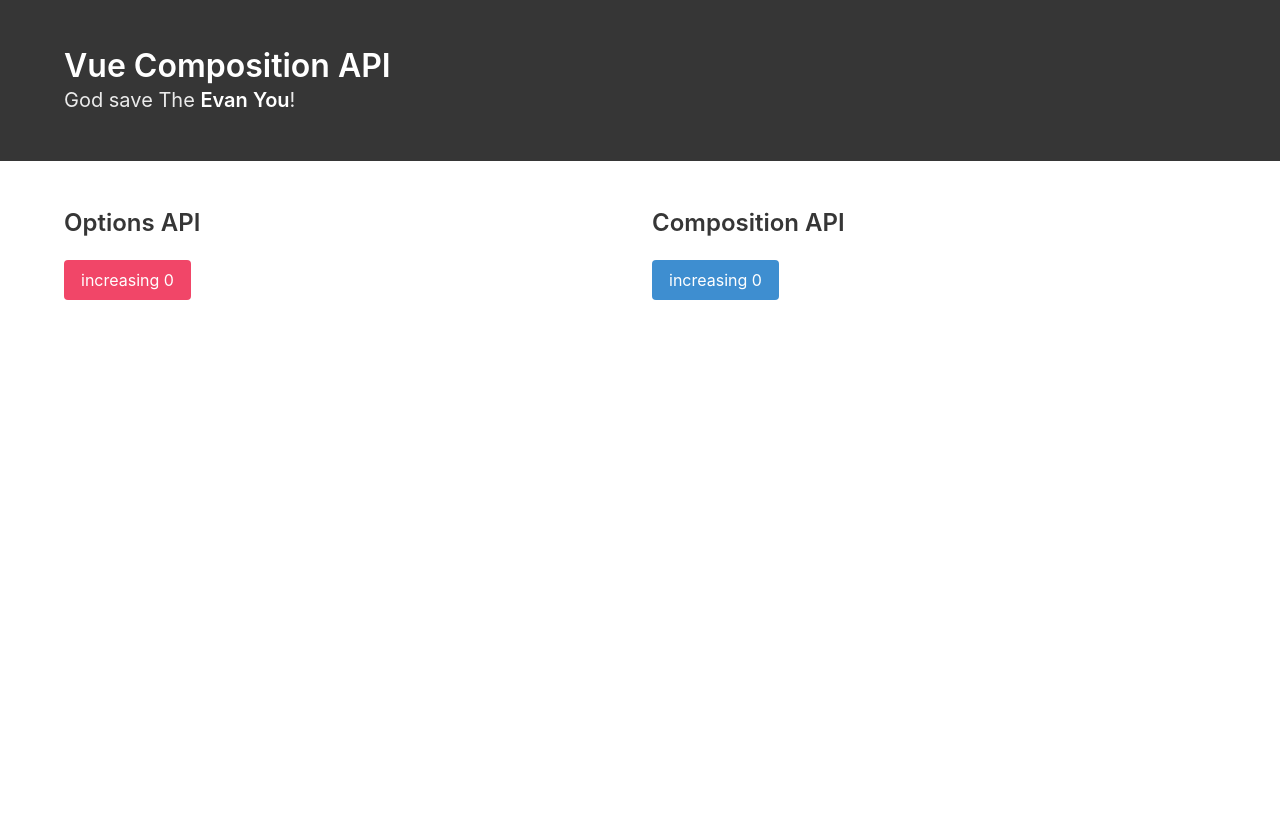
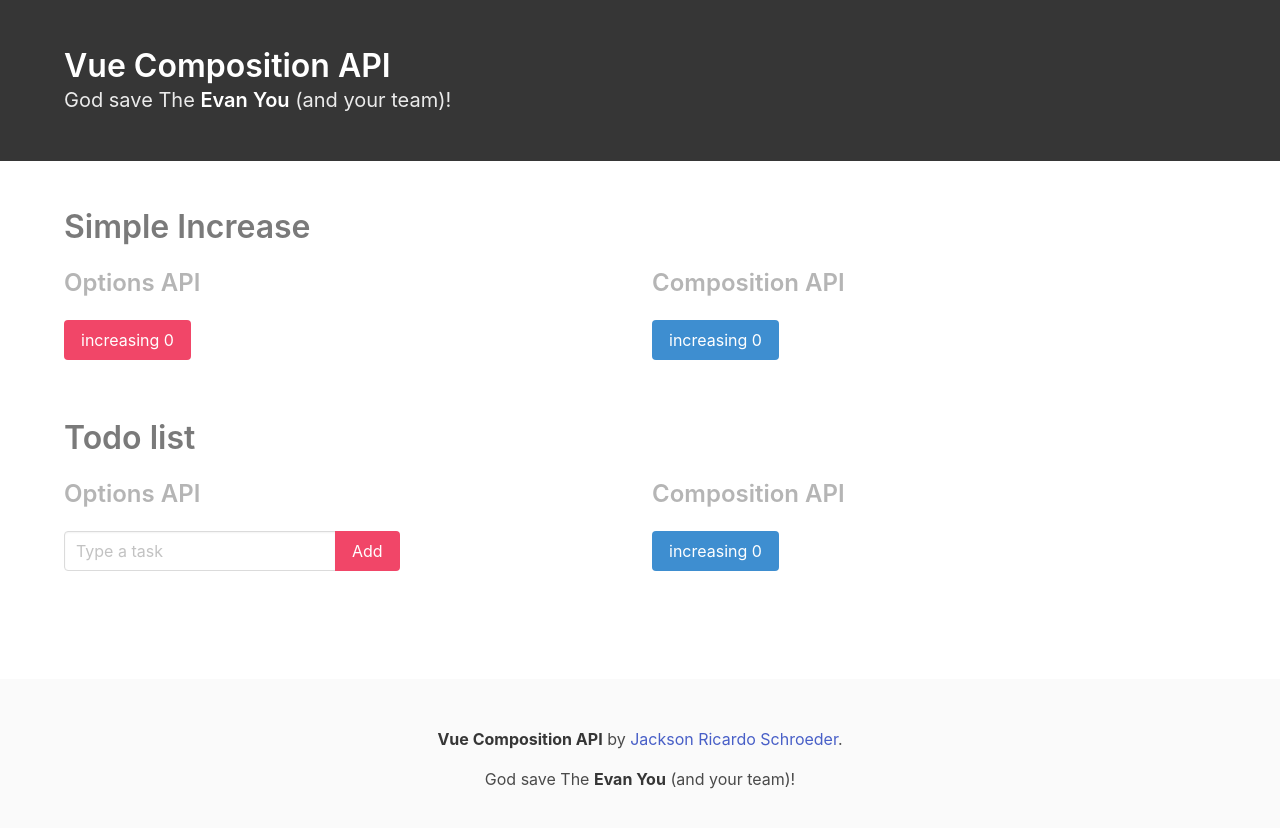
Before and after one commit to xereda/vite-compositon-api, a Vue app: page / in a window 1280 px wide. Shown: the top 828 px of the page. Before the commit the page ends 800 px from the top, so only its background shows below. Built offline with nearby package versions, Linux system fonts and the light colour scheme.

Commit message:
add todo-list with options api approach

```diff
--- a/src/App.vue
+++ b/src/App.vue
@@ -1,39 +1,27 @@
 <template>
-  <section class="hero is-dark">
-    <div class="hero-body">
-      <div class="container">
-        <h1 class="title">
-          Vue Composition API
-        </h1>
-        <h2 class="subtitle">God save The <strong>Evan You</strong>!</h2>
-      </div>
-    </div>
-  </section>
-  <section class="section">
-    <div class="container">
-      <div class="columns">
-        <div class="column">
-          <h4 class="title is-4">Options API</h4>
-          <options-api />
-        </div>
-        <div class="column">
-          <h4 class="title is-4">Composition API</h4>
-          <composition-api />
-        </div>
-      </div>
-    </div>
-  </section>
+  <app-header />
+  <app-main>
+    <simple-increase />
+    <todo-list />
+  </app-main>
+  <app-footer />
 </template>
 
 <script>
-import OptionsApi from './components/options-api.vue';
-import CompositionApi from './components/composition-api.vue';
+import AppFooter from './components/app-footer.vue';
+import AppHeader from './components/app-header.vue';
+import AppMain from './components/app-main.vue';
+import SimpleIncrease from './examples/simple-increase/index.vue';
+import TodoList from './examples/todo-list/index.vue';
 
 export default {
   name: 'App',
   components: {
-    OptionsApi,
-    CompositionApi,
+    AppMain,
+    AppFooter,
+    AppHeader,
+    SimpleIncrease,
+    TodoList,
   },
 };
 </script>
--- /dev/null
+++ b/src/components/app-footer.vue
@@ -0,0 +1,11 @@
+<template>
+  <footer class="footer">
+    <div class="content has-text-centered">
+      <p>
+        <strong>Vue Composition API</strong> by
+        <a href="https://www.twitter.com/xereda">Jackson Ricardo Schroeder</a>.
+      </p>
+      <p>God save The <strong>Evan You</strong> (and your team)!</p>
+    </div>
+  </footer>
+</template>
--- /dev/null
+++ b/src/components/app-header.vue
@@ -0,0 +1,14 @@
+<template>
+  <section class="hero is-dark">
+    <div class="hero-body">
+      <div class="container">
+        <h1 class="title">
+          Vue Composition API
+        </h1>
+        <h2 class="subtitle">
+          God save The <strong>Evan You</strong> (and your team)!
+        </h2>
+      </div>
+    </div>
+  </section>
+</template>
--- /dev/null
+++ b/src/components/app-main.vue
@@ -0,0 +1,7 @@
+<template>
+  <section class="section">
+    <div class="container">
+      <slot />
+    </div>
+  </section>
+</template>
--- /dev/null
+++ b/src/components/example-wrapper.vue
@@ -0,0 +1,22 @@
+<template>
+  <h3 class="title is-3 has-text-grey">{{ title }}</h3>
+  <div class="columns mb-6">
+    <div class="column">
+      <h4 class="title is-4 has-text-grey-light">Options API</h4>
+      <slot name="options-api" />
+    </div>
+    <div class="column">
+      <h4 class="title is-4 has-text-grey-light">Composition API</h4>
+      <slot name="composition-api" />
+    </div>
+  </div>
+</template>
+
+<script>
+export default {
+  props: {
+    title: String,
+  },
+  setup(props) {},
+};
+</script>
--- /dev/null
+++ b/src/examples/simple-increase/index.vue
@@ -0,0 +1,24 @@
+<template>
+  <example-wrapper title="Simple Increase">
+    <template v-slot:options-api>
+      <options-api />
+    </template>
+    <template v-slot:composition-api>
+      <composition-api />
+    </template>
+  </example-wrapper>
+</template>
+
+<script>
+import CompositionApi from './composition-api.vue';
+import OptionsApi from './options-api.vue';
+import ExampleWrapper from '../../components/example-wrapper.vue';
+
+export default {
+  components: {
+    CompositionApi,
+    OptionsApi,
+    ExampleWrapper,
+  },
+};
+</script>
--- a/src/components/options-api.vue
+++ b/src/examples/simple-increase/options-api.vue
@@ -6,16 +6,15 @@
 
 <script>
 export default {
-  name: "SimpleIncreaseOptionsAPI",
   data() {
     return {
-      count: 0
+      count: 0,
     };
   },
   methods: {
     increase() {
       this.count++;
-    }
-  }
+    },
+  },
 };
 </script>
--- /dev/null
+++ b/src/examples/todo-list/composition-api.vue
@@ -0,0 +1,21 @@
+<template>
+  <button class="button is-info" @click="increase">
+    increasing {{ count }}
+  </button>
+</template>
+
+<script>
+import { ref } from 'vue';
+
+export default {
+  setup() {
+    const count = ref(0);
+
+    function increase() {
+      count.value++;
+    }
+
+    return { count, increase };
+  },
+};
+</script>
--- /dev/null
+++ b/src/examples/todo-list/index.vue
@@ -0,0 +1,24 @@
+<template>
+  <example-wrapper title="Todo list">
+    <template v-slot:options-api>
+      <options-api />
+    </template>
+    <template v-slot:composition-api>
+      <composition-api />
+    </template>
+  </example-wrapper>
+</template>
+
+<script>
+import CompositionApi from './composition-api.vue';
+import OptionsApi from './options-api.vue';
+import ExampleWrapper from '../../components/example-wrapper.vue';
+
+export default {
+  components: {
+    CompositionApi,
+    OptionsApi,
+    ExampleWrapper,
+  },
+};
+</script>
--- /dev/null
+++ b/src/examples/todo-list/options-api.vue
@@ -0,0 +1,88 @@
+<template>
+  <div class="field has-addons">
+    <div class="control">
+      <input
+        class="input"
+        type="text"
+        placeholder="Type a task"
+        ref="descriptionTask"
+        :value="descriptionTask"
+        @input="onTypingTask"
+        @keyup.enter="addTask"
+      />
+    </div>
+    <div class="control">
+      <a class="button is-danger" @click="addTask">
+        Add
+      </a>
+    </div>
+  </div>
+  <div class="field is-grouped is-grouped-multiline">
+    <div v-for="task in tasks" :key="task.index" class="control">
+      <div class="tags has-addons">
+        <a
+          class="tag is-danger "
+          :class="{ 'is-light': task.done, 'task-done': task.done }"
+          @click="onChangeTaskStatus(task)"
+        >
+          {{ task.description }}
+        </a>
+        <a class="tag is-delete" @click="removeTask(task.index)" />
+      </div>
+    </div>
+  </div>
+</template>
+
+<script>
+export default {
+  data() {
+    return {
+      descriptionTask: '',
+      tasks: [],
+    };
+  },
+  methods: {
+    addTask() {
+      if (this.descriptionTask) {
+        this.tasks = [
+          {
+            index: new Date().getTime(),
+            description: this.descriptionTask,
+            done: false,
+          },
+          ...this.tasks,
+        ];
+        this.descriptionTask = '';
+      }
+
+      this.$refs.descriptionTask.focus();
+    },
+    removeTask(taskIndex) {
+      console.log(taskIndex);
+      this.tasks = [...this.tasks.filter(task => task.index !== taskIndex)];
+    },
+    onTypingTask({ target }) {
+      this.descriptionTask = target?.value;
+    },
+    onChangeTaskStatus(targetTask) {
+      const filteredTasks = this.tasks.filter(
+        task => task.index !== targetTask.index,
+      );
+
+      const updatedTask = { ...targetTask, done: !targetTask.done };
+
+      const sortedTasks = targetTask.done
+        ? [updatedTask, ...filteredTasks]
+        : [...filteredTasks, updatedTask];
+
+      this.tasks = sortedTasks;
+    },
+  },
+};
+</script>
+
+<style lang="css" scoped>
+.task-done {
+  text-decoration: line-through;
+}
+</style>
```
Also changed, not shown: src/examples/simple-increase/composition-api.vue (renamed from src/components/composition-api.vue).
